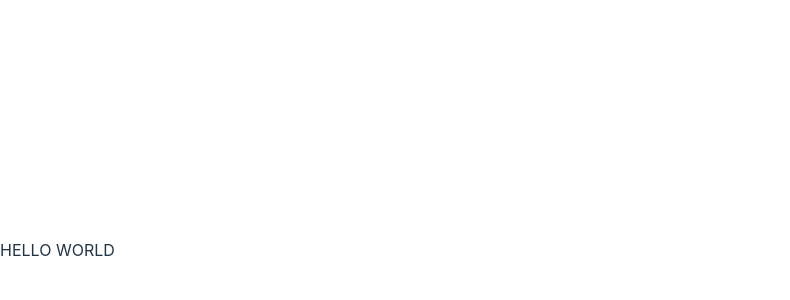
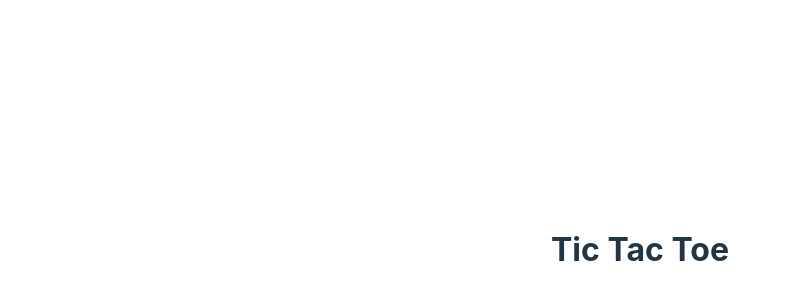
Before and after one commit to dvidaal/tic-tac-toe-react, a React (Vite) app: page / in a window 1280 px wide. Shown: the part 150-450 px from the top of the page, without its empty margins (0-790 px from the left). Built offline with nearby package versions, Linux system fonts and the light colour scheme.

Commit message:
Reset a little bit the general styles

```diff
--- a/src/App.jsx
+++ b/src/App.jsx
@@ -1,7 +1,9 @@
+import "./app.css";
+
 const App = () => {
   return (
     <>
-      <div>HELLO WORLD</div>
+      <h1 className="main-title">Tic Tac Toe</h1>
     </>
   );
 };
--- /dev/null
+++ b/src/app.css
@@ -0,0 +1,3 @@
+.main-title {
+  font-size: 2rem;
+}
--- a/src/index.css
+++ b/src/index.css
@@ -26,6 +26,7 @@ a:hover {
 body {
   margin: 0;
   display: flex;
+  justify-content: center;
   place-items: center;
   min-width: 320px;
   min-height: 100vh;
```
